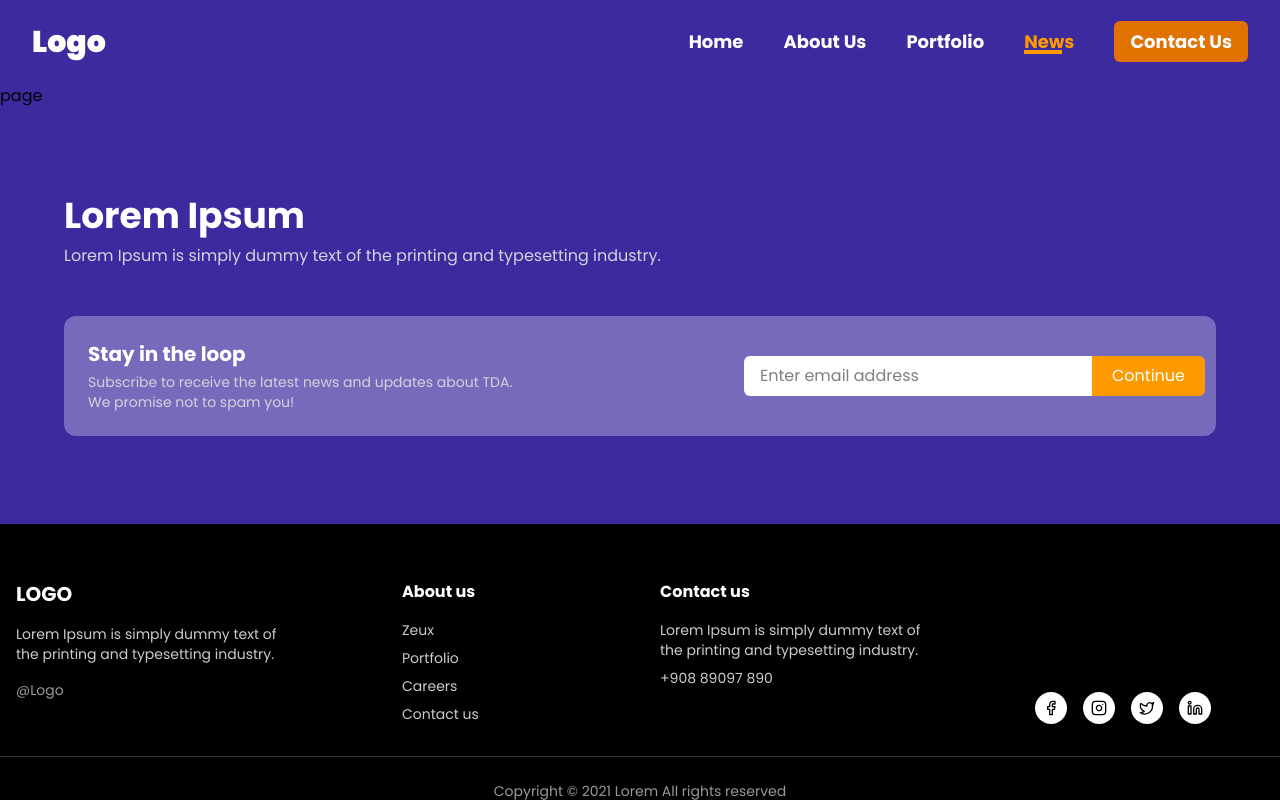
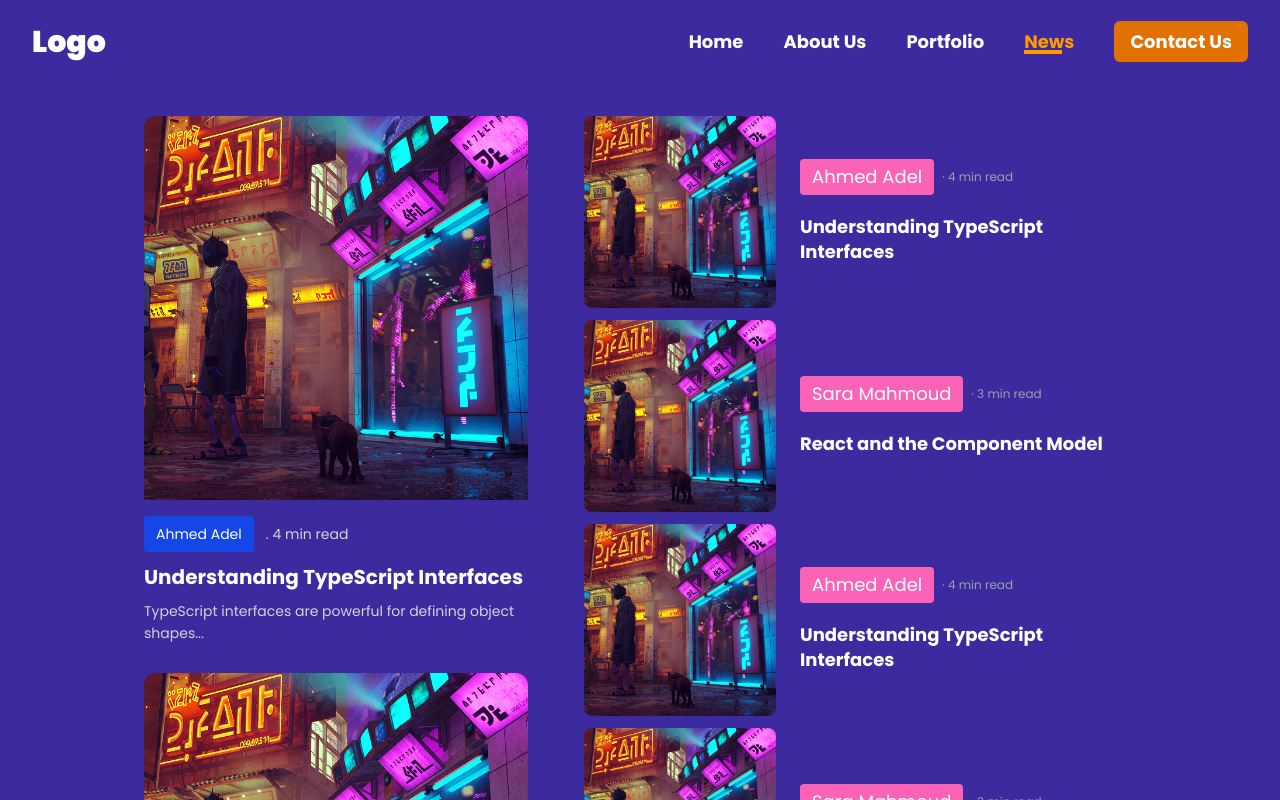
Before and after one commit to AhmedALJebali/Gamegallery, a Next.js app: page /news in a window 1280 px wide. Shown: the top 800 px of the page. Built offline with nearby package versions, Linux system fonts and the light colour scheme.

Commit message:
Start New Day to Finish it

```diff
--- a/app/components/sections/Subscribe.tsx
+++ b/app/components/sections/Subscribe.tsx
@@ -1,37 +1,40 @@
 const SubscribeSection = () => {
   return (
-    <section className="text-white  py-12 px-6 my-10">
-      <div className="max-w-6xl mx-auto space-y-12">
+    <section className="text-white py-12 px-4 sm:px-6 my-10">
+      <div className="max-w-6xl mx-auto space-y-10 sm:space-y-12">
         {/* Top Text */}
         <div>
-          <h2 className="text-3xl sm:text-4xl font-bold mb-2">Lorem Ipsum</h2>
+          <h2 className="text-2xl sm:text-4xl font-bold mb-2">Lorem Ipsum</h2>
           <p className="text-sm sm:text-base text-gray-300">
             Lorem Ipsum is simply dummy text of the printing and typesetting industry.
           </p>
         </div>
 
         {/* Subscribe Box */}
-        <div className="bg-white/30 rounded-xl p-6 flex flex-col lg:flex-row justify-between items-center gap-6">
+        <div className="bg-white/30 rounded-xl p-5 sm:p-6 flex flex-col lg:flex-row justify-between items-start lg:items-center gap-5 sm:gap-6">
           {/* Left Text */}
-          <div>
-            <h3 className="text-xl font-semibold mb-1">Stay in the loop</h3>
+          <div className="w-full lg:w-1/2">
+            <h3 className="text-lg sm:text-xl font-semibold mb-1">Stay in the loop</h3>
             <p className="text-sm text-gray-300">
               Subscribe to receive the latest news and updates about TDA.
-              <br /> We promise not to spam you!
+              <br className="hidden sm:block" /> We promise not to spam you!
             </p>
           </div>
 
           {/* Input + Button */}
-          <div className="flex items-center w-full max-w-md">
+          <form className="flex w-full max-w-md">
             <input
               type="email"
               placeholder="Enter email address"
-              className="flex-1 py-2 px-4 rounded-l-md outline-none text-black bg-white"
+              className="flex-1 py-2 px-4 rounded-l-md outline-none text-black bg-white text-sm"
             />
-            <button className="bg-amber-500 hover:bg-amber-600 text-white font-medium px-5 py-2 rounded-r-md">
+            <button
+              type="submit"
+              className="bg-amber-500 hover:bg-amber-600 text-white font-medium px-5 py-2 rounded-r-md text-sm"
+            >
               Continue
             </button>
-          </div>
+          </form>
         </div>
       </div>
     </section>
--- /dev/null
+++ b/app/news/_cards/DetailedPost .tsx
@@ -0,0 +1,31 @@
+import { PostDetails } from "@/Types/index";
+import Image from "next/image";
+
+const DetailedPost = ({ post }: { post: PostDetails }) => {
+  const { imageUrl, author, readTime, title, content } = post;
+  return (
+    <div className="w-full rounded-xl overflow-hidden">
+      <div className="relative w-full min-h-60 sm:min-h-96 rounded-none">
+        <Image src={imageUrl} alt="header" fill className="object-cover" />
+      </div>
+
+      <div className="py-4">
+        <div className="flex items-center gap-3 pb-3 flex-wrap text-xs sm:text-sm">
+          <span className="bg-blue-700 text-white rounded px-3 py-2 font-medium">
+            {author}
+          </span>
+          <span className="text-gray-300 font-medium">. {readTime}</span>
+        </div>
+
+        <div className="font-bold text-white text-base sm:text-xl leading-snug mb-2">
+          {title}
+        </div>
+
+        <div className="text-gray-300 text-xs sm:text-sm leading-relaxed whitespace-pre-line">
+          {content}
+        </div>
+      </div>
+    </div>
+  );
+};
+export default DetailedPost;
--- /dev/null
+++ b/app/news/_cards/PostCard.tsx
@@ -0,0 +1,26 @@
+import { PostDetails } from "@/Types/index";
+
+const PostCard = ({ post }: { post: PostDetails }) => (
+  <div className="flex items-center rounded-xl px-6 max-w-xl">
+    <img
+      src={post.imageUrl}
+      alt={post.title}
+      className="w-48 h-48 rounded-lg object-cover mr-6"
+    />
+    <div>
+      <div className="flex items-center mb-5">
+        <span className="bg-pink-400 text-white rounded px-3 py-1 font-medium text-lg mr-2">
+          {post.author}
+        </span>
+        <span className="text-gray-400 text-xs font-medium">
+          · {post.readTime}
+        </span>
+      </div>
+      <div className="font-bold text-white text-lg leading-snug">
+        {post.title}
+      </div>
+    </div>
+  </div>
+);
+
+export default PostCard;
--- a/app/news/page.tsx
+++ b/app/news/page.tsx
@@ -1,9 +1,52 @@
-import React from 'react'
+import { PostDetails } from "@/Types/index";
+import DetailedPost from "./_cards/DetailedPost ";
+import PostCard from "./_cards/PostCard";
+// Main Page Component
+const HomePage = () => {
+  const posts: PostDetails[] = [
+    {
+      imageUrl: "/Games/about.jpg",
+      author: "Ahmed Adel",
+      readTime: "4 min read",
+      title: "Understanding TypeScript Interfaces",
+      content:
+        "TypeScript interfaces are powerful for defining object shapes...",
+    },
+    {
+      imageUrl: "/Games/about.jpg",
+      author: "Sara Mahmoud",
+      readTime: "3 min read",
+      title: "React and the Component Model",
+      content: "React promotes the creation of reusable components...",
+    },
+  ];
 
-const page = () => {
   return (
-    <div>page</div>
-  )
-}
+    <div className="w-[80%] mx-auto px-4 py-8">
 
-export default page
+      <div className="flex flex-col lg:flex-row gap-8 items-start">
+        {/* Left: Detailed Post */}
+        <div className="flex-1 flex flex-col gap-3">
+          {posts.map((post, index) => (
+            <DetailedPost key={index} post={post} />
+          ))}
+        </div>
+
+        {/* Right: Grid of Post Cards */}
+        <div className="flex flex-col gap-3">
+          {posts.map((post, index) => (
+            <PostCard key={index} post={post} />
+          ))}
+          {posts.map((post, index) => (
+            <PostCard key={index} post={post} />
+          ))}{" "}
+          {posts.map((post, index) => (
+            <PostCard key={index} post={post} />
+          ))}
+        </div>
+      </div>
+    </div>
+  );
+};
+
+export default HomePage;
--- a/app/portfolio/_components/sections/Stats.tsx
+++ b/app/portfolio/_components/sections/Stats.tsx
@@ -44,12 +44,10 @@ const StatsSlider = () => {
       </p>
 
       <Swiper
-        spaceBetween={12}
+
         breakpoints={{
           0: { slidesPerView: 2 },
           480: { slidesPerView: 3 },
-          768: { slidesPerView: 4 },
-          1024: { slidesPerView: 5 },
         }}
         className="w-full max-w-6xl"
       >
```
Also changed, not shown: Types/index.ts (+7 -0 lines).
